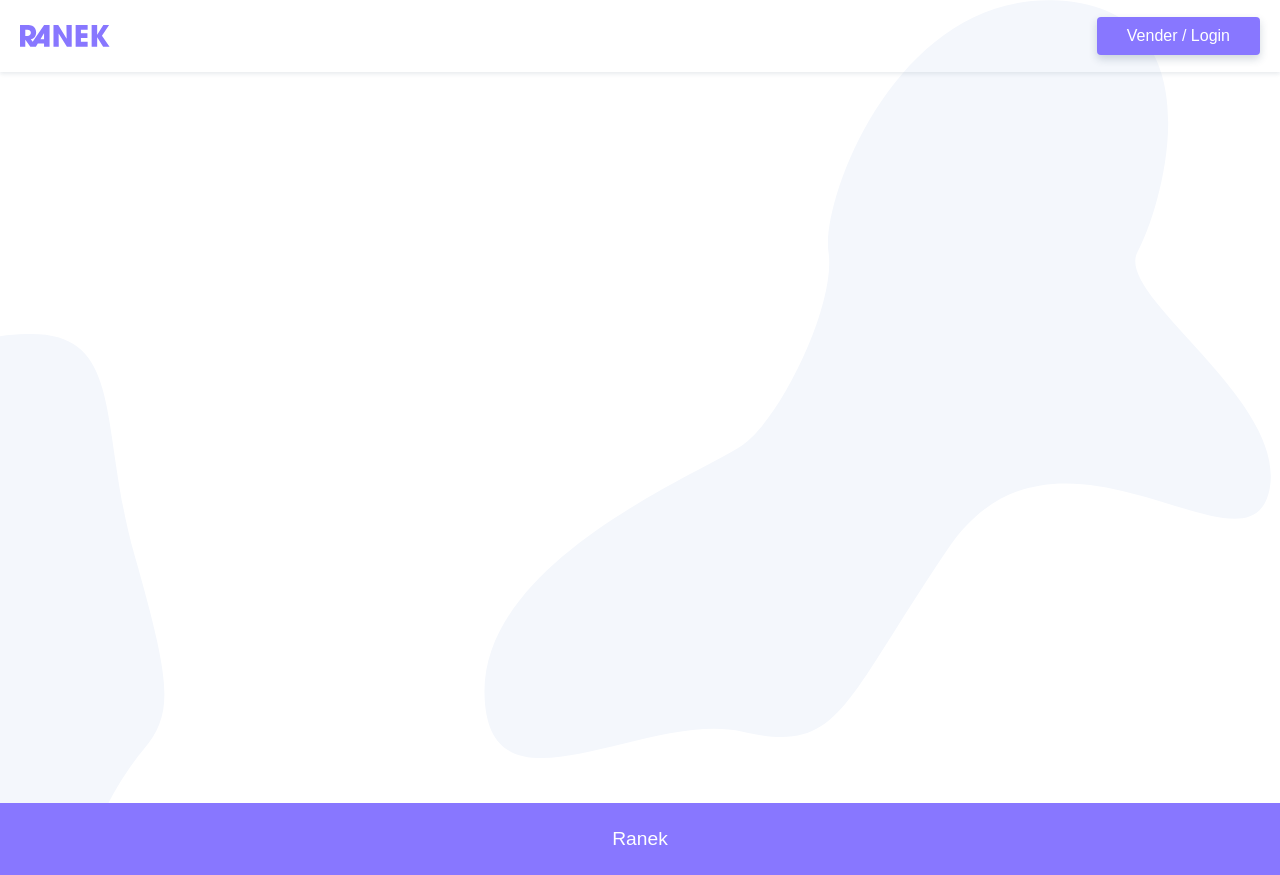
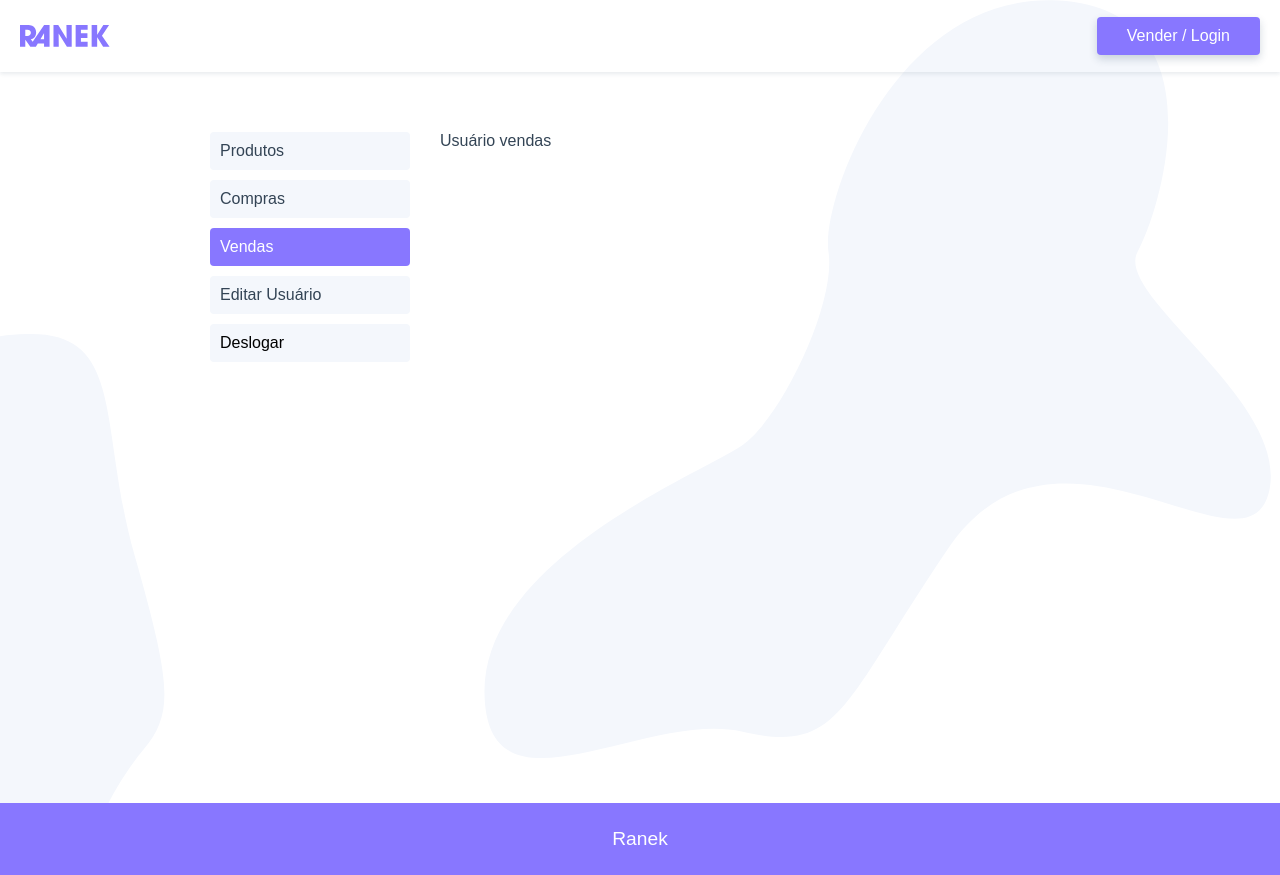
Before and after one commit to pedrogutierresbr/guti-store-vuejs, a Vue app: page /usuario/vendas in a window 1280 px wide. Built offline with nearby package versions, Linux system fonts and the light colour scheme.

Commit message:
created menu, user child views, logout method/action and styled function

```diff
--- a/src/router/index.js
+++ b/src/router/index.js
@@ -4,6 +4,10 @@ import HomeView from "../views/HomeView.vue";
 import ProductView from "../views/ProductView.vue";
 import LoginView from "../views/LoginView.vue";
 import UserView from "../views/User/UserView.vue";
+import UserProducts from "../views/User/UserProducts.vue";
+import UserEdit from "../views/User/UserEdit.vue";
+import UserShopping from "../views/User/UserShopping.vue";
+import UserSales from "../views/User/UserSales.vue";
 
 Vue.use(VueRouter);
 
@@ -26,8 +30,29 @@ const routes = [
 	},
 	{
 		path: "/usuario",
-		name: "user",
 		component: UserView,
+		children: [
+			{
+				path: "",
+				name: "user",
+				component: UserProducts,
+			},
+			{
+				path: "editar",
+				name: "userEdit",
+				component: UserEdit,
+			},
+			{
+				path: "compras",
+				name: "userShopping",
+				component: UserShopping,
+			},
+			{
+				path: "vendas",
+				name: "userSales",
+				component: UserSales,
+			},
+		],
 	},
 ];
 
--- a/src/store/index.js
+++ b/src/store/index.js
@@ -40,6 +40,21 @@ export default new Vuex.Store({
 			context.commit("UPDATE_USER", { id: payload.email });
 			return api.post("/usuario", payload);
 		},
+		logOutUser(context) {
+			context.commit("UPDATE_USER", {
+				id: "",
+				nome: "",
+				email: "",
+				senha: "",
+				cep: "",
+				rua: "",
+				numero: "",
+				bairro: "",
+				cidade: "",
+				estado: "",
+			});
+			context.commit("UPDATE_LOGIN", false);
+		},
 	},
 	modules: {},
 });
--- /dev/null
+++ b/src/views/User/UserEdit.vue
@@ -0,0 +1,9 @@
+<template>
+	<p>Editar Usuário</p>
+</template>
+
+<script>
+	export default {};
+</script>
+
+<style></style>
--- /dev/null
+++ b/src/views/User/UserProducts.vue
@@ -0,0 +1,9 @@
+<template>
+	<p>Lista Produtos</p>
+</template>
+
+<script>
+	export default {};
+</script>
+
+<style></style>
--- /dev/null
+++ b/src/views/User/UserSales.vue
@@ -0,0 +1,9 @@
+<template>
+	<p>Usuário vendas</p>
+</template>
+
+<script>
+	export default {};
+</script>
+
+<style></style>
--- /dev/null
+++ b/src/views/User/UserShopping.vue
@@ -0,0 +1,9 @@
+<template>
+	<p>Usuário compras</p>
+</template>
+
+<script>
+	export default {};
+</script>
+
+<style></style>
--- a/src/views/User/UserView.vue
+++ b/src/views/User/UserView.vue
@@ -1,11 +1,81 @@
 <template>
-	<p>Página do Usuário: {{ $store.state.usuario }}</p>
+	<section class="user">
+		<nav class="sidenav">
+			<ul>
+				<li>
+					<router-link :to="{ name: 'user' }">Produtos</router-link>
+				</li>
+				<li>
+					<router-link :to="{ name: 'userShopping' }">Compras</router-link>
+				</li>
+				<li>
+					<router-link :to="{ name: 'userSales' }">Vendas</router-link>
+				</li>
+				<li>
+					<router-link :to="{ name: 'userEdit' }">Editar Usuário</router-link>
+				</li>
+				<li>
+					<button @click="deslogar">Deslogar</button>
+				</li>
+			</ul>
+		</nav>
+		<transition mode="out-in">
+			<router-view></router-view>
+		</transition>
+	</section>
 </template>
 
 <script>
 	export default {
 		name: "UserView",
+		methods: {
+			async deslogar() {
+				await this.$store.dispatch("logOutUser");
+				await this.$router.push({ name: "login" });
+			},
+		},
 	};
 </script>
 
-<style></style>
+<style scoped>
+	.user {
+		display: grid;
+		grid-template-columns: minmax(140px, 200px) 1fr;
+		max-width: 900px;
+		margin: 40px auto;
+		gap: 30px;
+		padding: 20px;
+	}
+
+	@media screen and (max-width: 500px) {
+		.user {
+			grid-template-columns: 1fr;
+			margin: 0px auto;
+		}
+	}
+
+	.sidenav a,
+	.sidenav button {
+		padding: 10px;
+		display: block;
+		background: #f4f7fc;
+		margin-bottom: 10px;
+		border-radius: 4px;
+	}
+
+	.sidenav a.router-link-exact-active,
+	.sidenav a:hover,
+	.sidenav button:hover {
+		background: #87f;
+		color: #fff;
+	}
+
+	.sidenav button {
+		border: none;
+		width: 100%;
+		font-size: 1rem;
+		text-align: left;
+		font-family: Arial, Helvetica, sans-serif;
+		cursor: pointer;
+	}
+</style>
```
